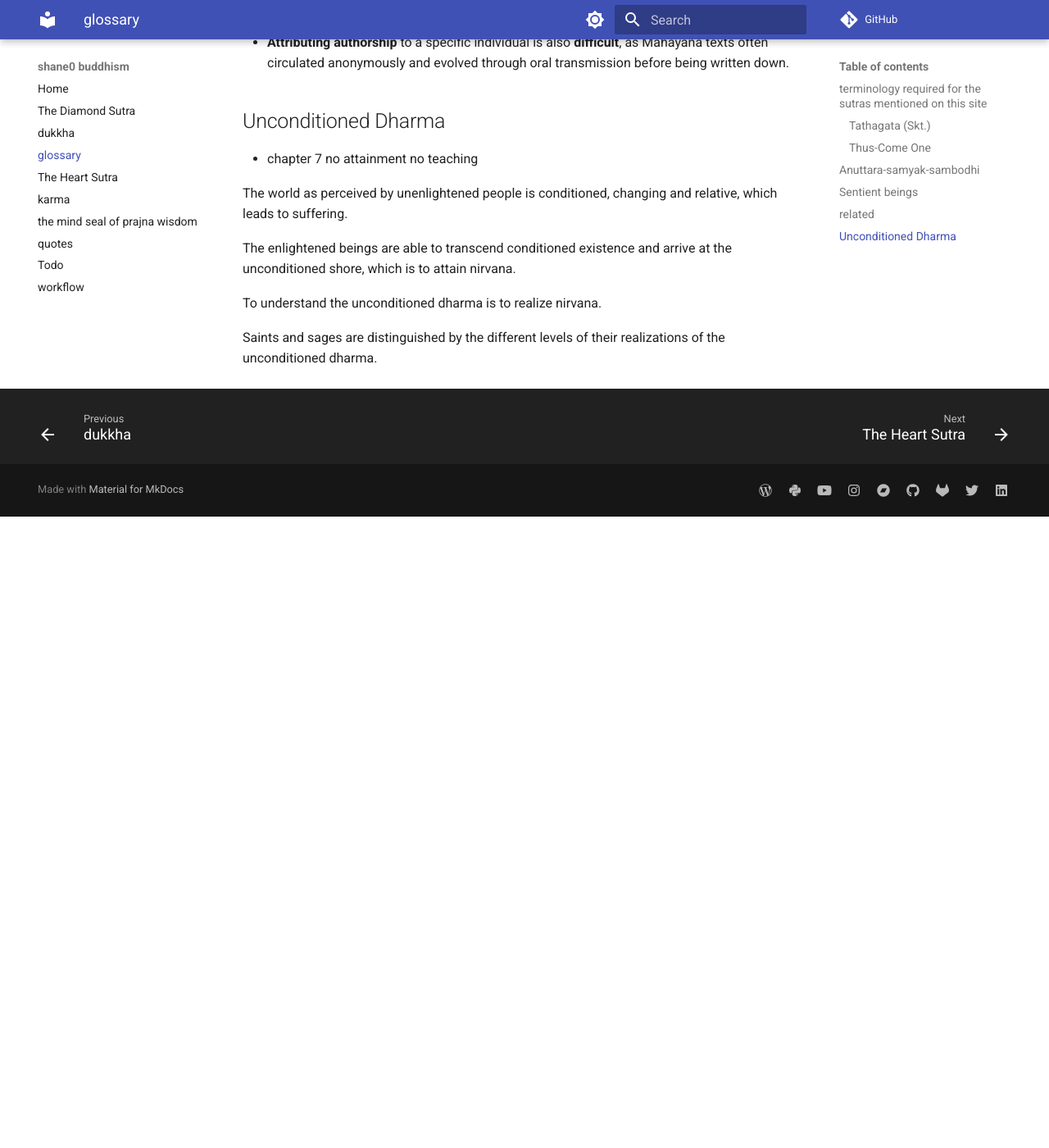
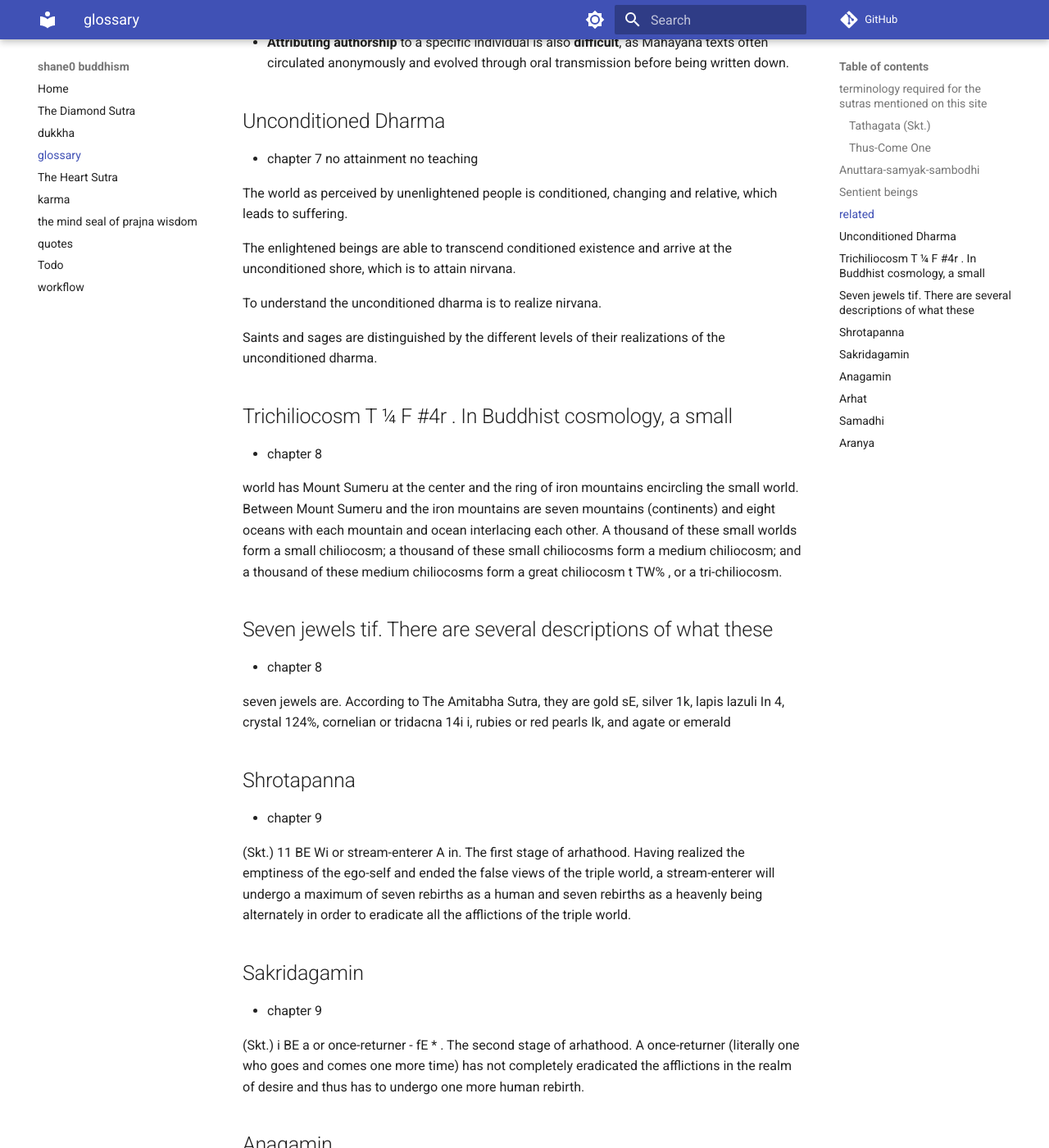
Before and after one commit to shane0/buddhism, an MkDocs documentation site: the page built from docs/glossary.md, in a window 1280 px wide and 1400 px high, scrolled down 2085 px. Shown: the whole window at 82% size. Built offline with MkDocs 1.6.1 and Material for MkDocs 9.7.7, drawn with Linux system fonts in a browser that asks for light colours; comment, search, counter and statistics services are not loaded; the version menu is left out; before the commit the page ends 2715 px from its top, so only the background shows below that; some of the changed text lies outside the part shown.

Commit message:
docs(docs): minor doc updates

```diff
--- a/docs/glossary.md
+++ b/docs/glossary.md
@@ -71,3 +71,79 @@ The enlightened beings are able to transcend conditioned existence and arrive at
 To understand the unconditioned dharma is to realize nirvana.
 
 Saints and sages are distinguished by the different levels of their realizations of the unconditioned dharma.
+
+## Trichiliocosm T ¼ F #4r . In Buddhist cosmology, a small
+
+- chapter 8
+
+world has Mount Sumeru at the center and the ring of iron
+mountains encircling the small world. Between Mount Sumeru and
+the iron mountains are seven mountains (continents) and eight
+oceans with each mountain and ocean interlacing each other. A
+thousand of these small worlds form a small chiliocosm; a thousand
+of these small chiliocosms form a medium chiliocosm; and a
+thousand of these medium chiliocosms form a great chiliocosm t
+TW% , or a tri-chiliocosm.
+
+## Seven jewels tif. There are several descriptions of what these
+
+- chapter 8
+
+seven jewels are. According to The Amitabha Sutra, they are gold sE,
+silver 1k, lapis lazuli In 4, crystal 124%, cornelian or tridacna 14i i,
+rubies or red pearls Ik, and agate or emerald
+
+## Shrotapanna
+
+- chapter 9
+
+(Skt.) 11 BE Wi or stream-enterer A in. The first
+stage of arhathood. Having realized the emptiness of the ego-self
+and ended the false views of the triple world, a stream-enterer will
+undergo a maximum of seven rebirths as a human and seven rebirths
+as a heavenly being alternately in order to eradicate all the afflictions
+of the triple world.
+
+## Sakridagamin
+
+- chapter 9
+
+(Skt.) i BE a or once-returner - fE * . The
+second stage of arhathood. A once-returner (literally one who
+goes and comes one more time) has not completely eradicated the
+afflictions in the realm of desire and thus has to undergo one more
+human rebirth.
+
+## Anagamin
+
+- chapter 9
+
+(Skt.) K/5 a or non-returner 1s. The third stage
+of arhathood. A non-returner (literally one who is not returning) has
+eradicated all the afflictions in the realm of desire and thus will never
+be born in that realm again.
+
+## Arhat
+
+- chapter 9
+
+(Skt.) If SEA. A Buddhist saint who has realized the empti-
+ness of the ego-self and eradicated all afflictions of the triple world,
+and therefore is no longer subject to rebirth.
+
+## Samadhi
+
+- chapter 9
+
+(Skt.) = Ik. A highly concentrated state of mind achieved
+by meditation, characterized by unwavering focus, lucidity and
+clarity, stillness, bliss, or all of the above.
+
+## Aranya
+
+- chapter 9
+
+(Skt.) 5f 5/5 . A place of stillness, particularly implying a
+place without any contention. Later in Buddhism, an aranya refers
+to a quiet place, usually in a forest, where Buddhist monks or nuns
+gather to live and practice without any contention.
```
Also changed, not shown: docs/heart_sutra.md (+0 -20 lines), docs/todo.md (+1 -64 lines).
